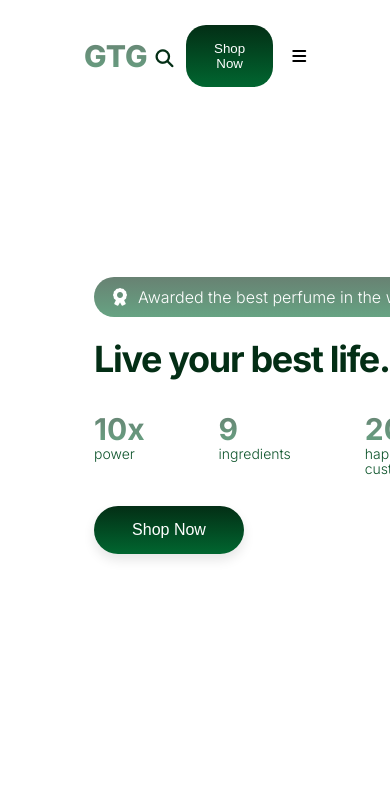
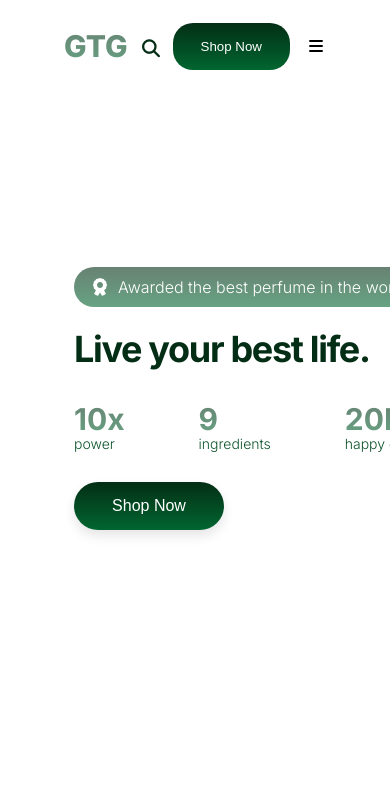
Before and after one commit to Mr-Code-Rajesh/Cube-assignment, a plain HTML site: page index.html in a window 390 px wide. Shown: the top 812 px of the page. Drawn offline with Linux system fonts and the light colour scheme.

Commit message:
nav bar changes

```diff
--- a/css/style.css
+++ b/css/style.css
@@ -166,7 +166,7 @@
            /* Hero section responsive  start*/
 @media (max-width: 768px) {
   .hero {
-    padding: 20px;
+    padding: 10px 0px;
   }
 
   .nav {
```
Also changed, not shown: index.html (line endings or trailing spaces).
